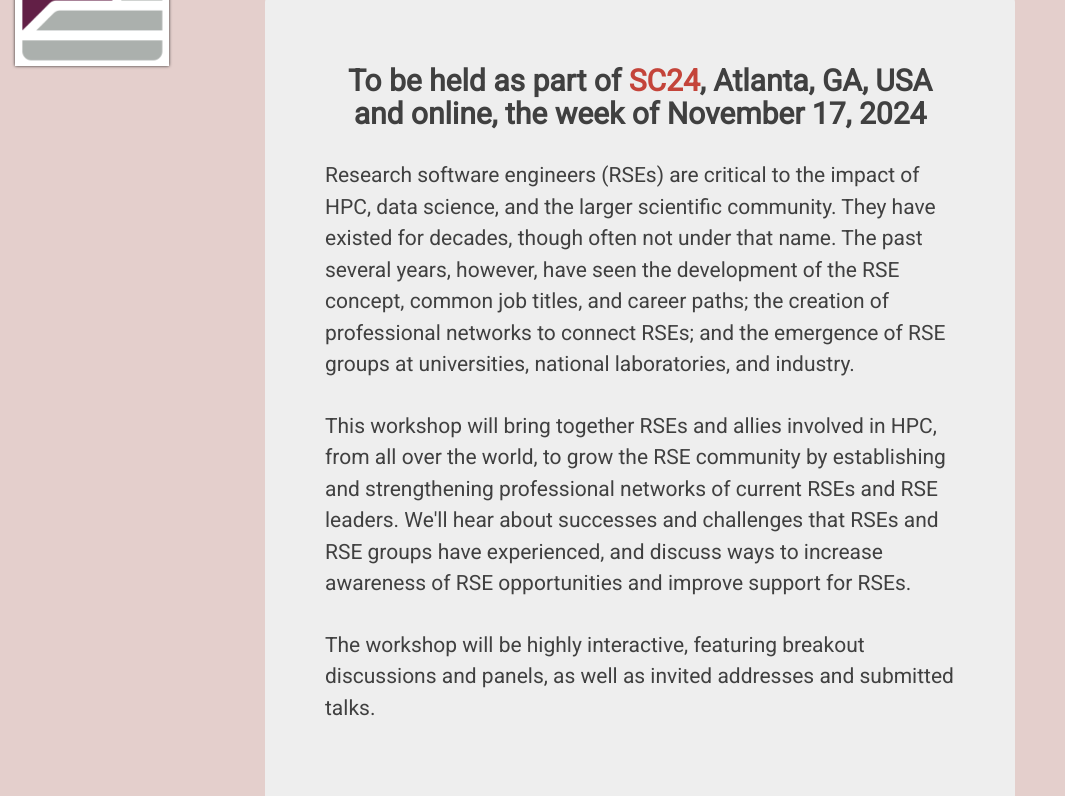
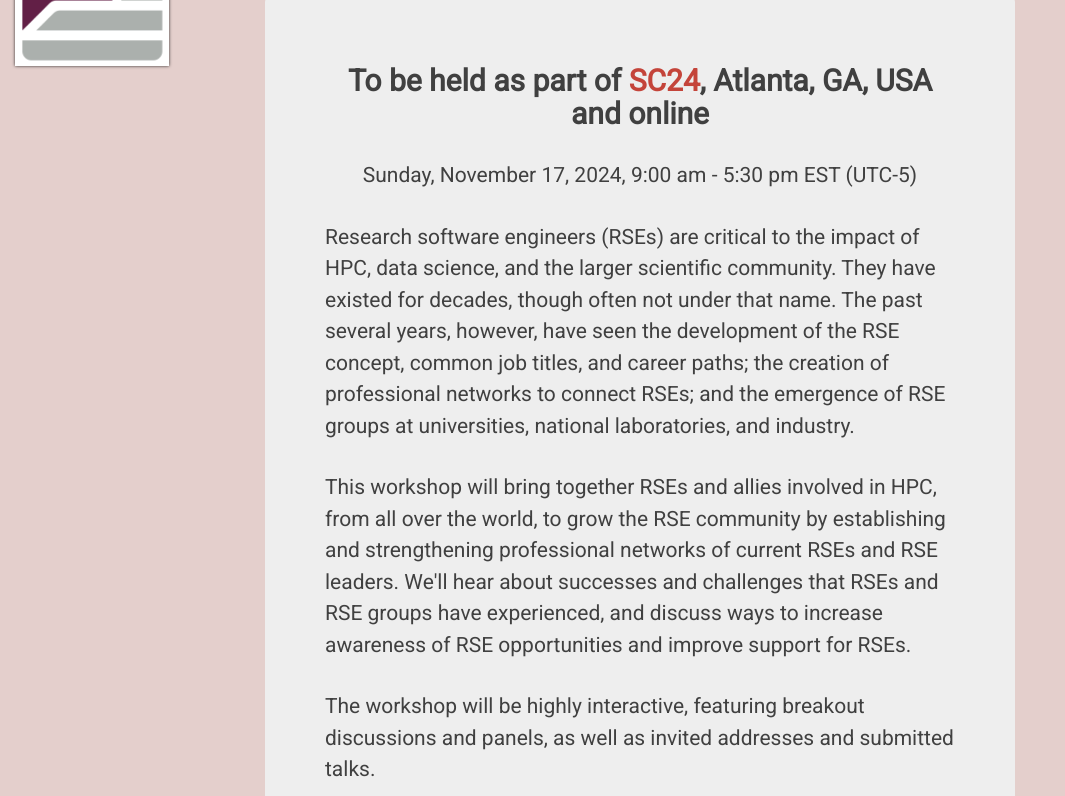
Before and after one commit to USRSE/rse-hpc-2024, a Jekyll site: the page built from index.html, in a window 1280 px wide and 900 px high, cut to the strip 104-900 px from the top of the window. Shown: the whole strip, without its empty margins (0-1065 px from the left). Built offline with Jekyll 4.4.1, drawn with Linux system fonts in a browser that asks for light colours; nearby versions of some CDN libraries; the list of posts is cut into pages by our own code.

Commit message:
Add date and time to main page

```diff
--- a/index.html
+++ b/index.html
@@ -9,7 +9,9 @@ fb-img:
 <div class="main-explain-area jumbotron">
   <h2><center>To be held as part of
   <a href='https://sc24.supercomputing.org'>SC24</a>,
-  Atlanta, GA, USA and online, the week of November 17, 2024
+  Atlanta, GA, USA and online
+  <p>
+  Sunday, November 17, 2024, 9:00 am - 5:30 pm EST (UTC-5)
   </center></h2>
 
   <p>
```
